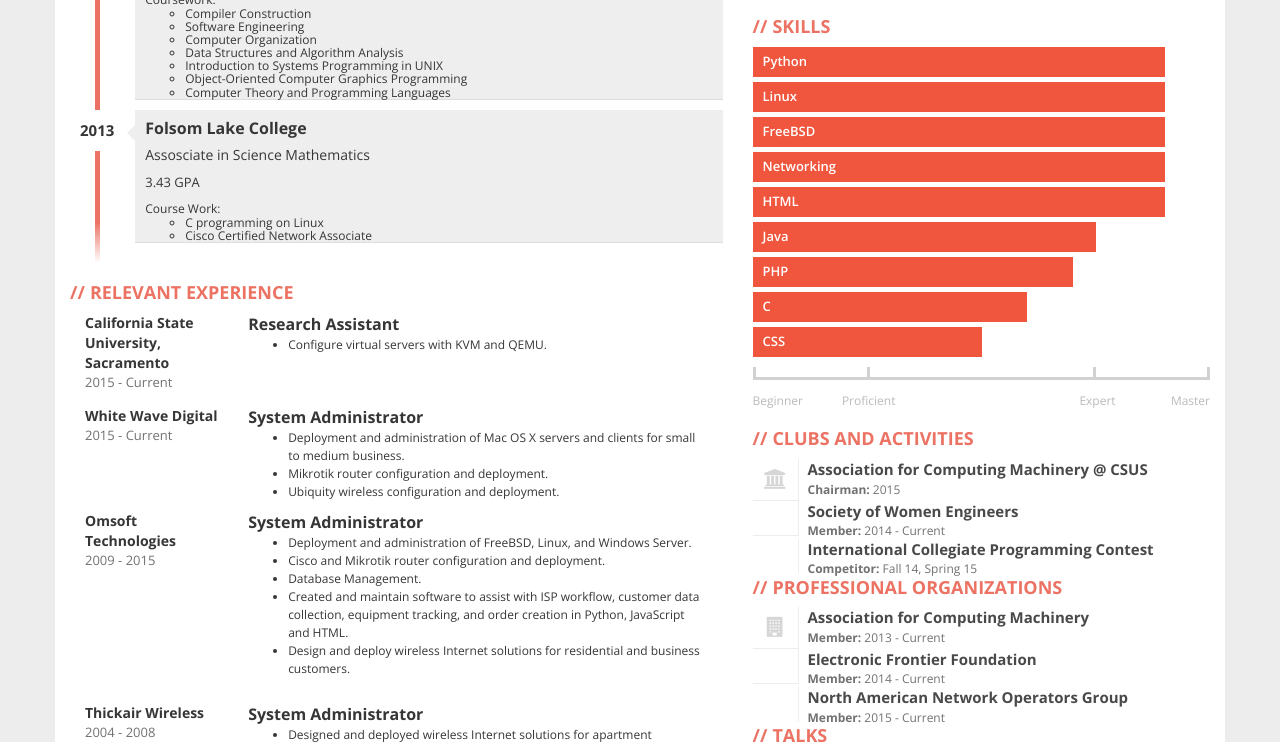
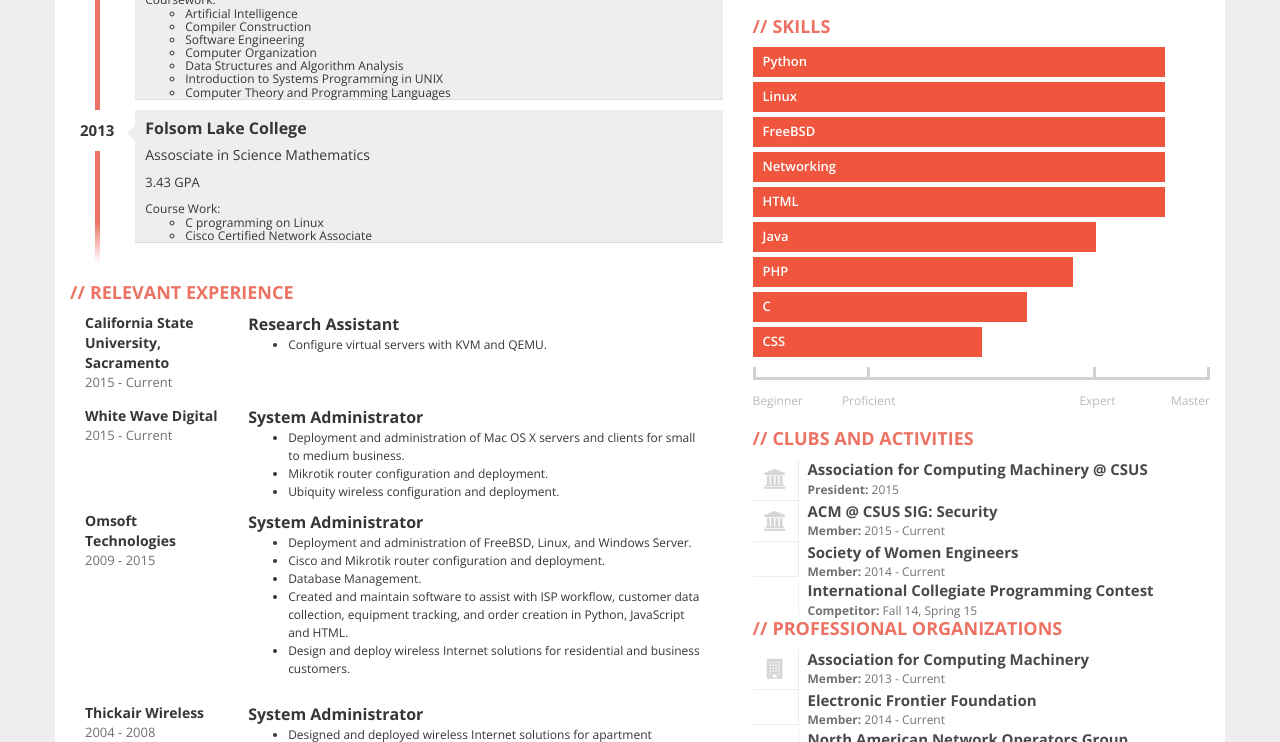
Before and after one commit to willk/willk.me, a plain HTML site: page index.html in a window 1280 px wide. Shown: the part 498-1240 px from the top of the page. Drawn offline with nearby package versions, Linux system fonts and the light colour scheme.

Commit message:
Modified course work, added SIG

```diff
--- a/index.html
+++ b/index.html
@@ -50,12 +50,12 @@
                                 <p>3.436 Major GPA</p>
                                 <h6>Coursework:
                                     <ul>
+                                        <li>Artificial Intelligence</li>
                                         <li>Compiler Construction</li>
                                         <li>Software Engineering</li>
                                         <li>Computer Organization</li>
                                         <li>Data Structures and Algorithm Analysis</li>
                                         <li>Introduction to Systems Programming in UNIX</li>
-                                        <li>Object-Oriented Computer Graphics Programming</li>
                                         <li>Computer Theory and Programming Languages</li>
                                     </ul>
                                 </h6>
@@ -215,7 +215,14 @@
                                 <span class="fa fa-university fa-fw"></span>
                             </div>
                             <div class="title pull-right">Association for Computing Machinery &#64; CSUS</div>
-                            <div class="description pull-right"><strong>Chairman:</strong>&nbsp;2015</div>
+                            <div class="description pull-right"><strong>President:</strong>&nbsp;2015</div>
+                        </div>
+                        <div class="contact-item">
+                            <div class="icon pull-left text-center">
+                                <span class="fa fa-university fa-fw"></span>
+                            </div>
+                            <div class="title pull-right">ACM &#64; CSUS SIG: Security</div>
+                            <div class="description pull-right"><strong>Member:</strong>&nbsp;2015 - Current</div>
                         </div>
                         <div class="contact-item">
                             <div class="icon pull-left text-center">
```
Also changed, not shown: 1 other file.
